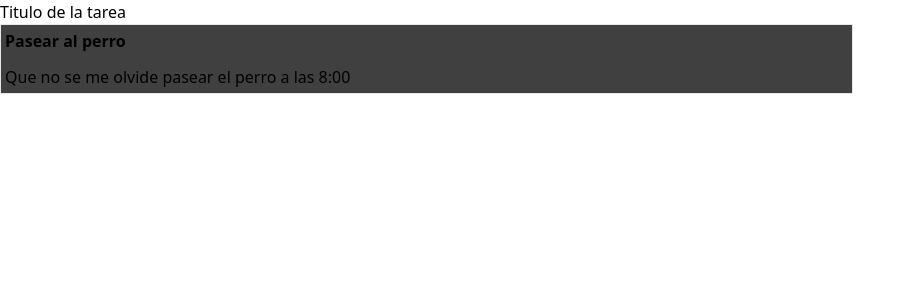
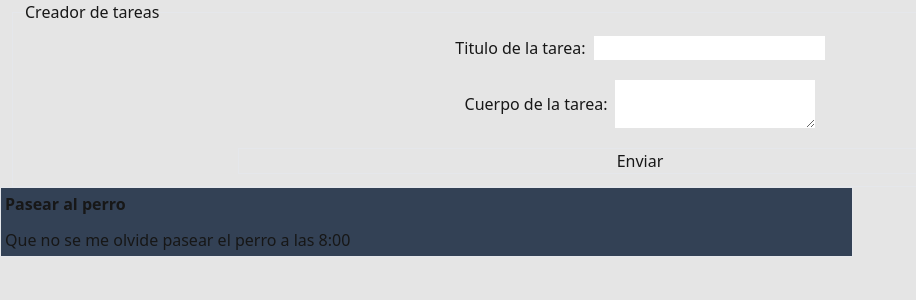
Before and after one commit to SirMarkus73/aprendiendo-react, a React (Vite) app in the folder projects/01-todo/: page / in a window 1280 px wide. Shown: the top 300 px of the page, without its empty margins (0-916 px from the left). Built offline with nearby package versions, Linux system fonts and the light colour scheme.

Commit message:
Ahora toma los valores del formulario

```diff
--- a/projects/01-todo/index.html
+++ b/projects/01-todo/index.html
@@ -1,5 +1,5 @@
 <!doctype html>
-<html lang="en">
+<html lang="es">
     <head>
         <meta charset="UTF-8" />
         <link rel="icon" type="image/svg+xml" href="/vite.svg" />
--- a/projects/01-todo/package.json
+++ b/projects/01-todo/package.json
@@ -11,9 +11,11 @@
     },
     "dependencies": {
         "eslint-config-prettier": "^9.1.0",
+        "install": "^0.13.0",
         "prop-types": "^15.8.1",
         "react": "^18.2.0",
-        "react-dom": "^18.2.0"
+        "react-dom": "^18.2.0",
+        "react-hook-form": "^7.51.4"
     },
     "devDependencies": {
         "@types/react": "^18.2.66",
--- a/projects/01-todo/src/components/Task.jsx
+++ b/projects/01-todo/src/components/Task.jsx
@@ -3,7 +3,9 @@ import PropTypes from "prop-types"
 export function Task({ title, children }) {
     return (
         <article
-            className={"flex w-2/3 flex-col gap-3 border bg-neutral-700 p-1 "}
+            className={
+                "flex w-2/3 flex-col gap-3 border bg-slate-700 p-1 dark:bg-neutral-700"
+            }
         >
             <h2 className={"font-bold"}>{title}</h2>
             <p>{children}</p>
--- a/projects/01-todo/src/components/TaskCreator.jsx
+++ b/projects/01-todo/src/components/TaskCreator.jsx
@@ -1,10 +1,52 @@
+import { useForm } from "react-hook-form"
+
 export function TaskCreator() {
+    const { register, handleSubmit } = useForm()
+
+    function sendForm(data) {
+        const task = {
+            title: data.title,
+            description: data.description,
+        }
+
+        console.log(task)
+    }
+
     return (
-        <form>
-            <label>
-                Titulo de la tarea
-                <input type={"text"} />
-            </label>
-        </form>
+        <fieldset className={"mx-3 border p-3"}>
+            <legend>Creador de tareas</legend>
+            <form
+                className={"mx-3 flex flex-col items-center gap-5"}
+                onSubmit={handleSubmit(sendForm)}
+            >
+                <label className={"flex items-center gap-2"}>
+                    Titulo de la tarea:
+                    <input
+                        type={"text"}
+                        name={"title"}
+                        {...register("title")}
+                        className={"text-black"}
+                    />
+                </label>
+
+                <label className={"flex items-center gap-2"}>
+                    Cuerpo de la tarea:
+                    <textarea
+                        name={"description"}
+                        className={"text-black"}
+                        {...register("description")}
+                    />
+                </label>
+
+                <button
+                    type="submit"
+                    className={
+                        "w-2/3 border transition-colors hover:bg-orange-400 dark:hover:bg-neutral-400"
+                    }
+                >
+                    Enviar
+                </button>
+            </form>
+        </fieldset>
     )
 }
--- a/projects/01-todo/src/index.css
+++ b/projects/01-todo/src/index.css
@@ -2,6 +2,6 @@
 @tailwind components;
 @tailwind utilities;
 
-:root {
-    color-scheme: dark light;
+body {
+    @apply dark:bg-neutral-900 bg-neutral-200 text-neutral-900 dark:text-neutral-200
 }
--- a/projects/01-todo/tailwind.config.js
+++ b/projects/01-todo/tailwind.config.js
@@ -2,7 +2,7 @@
 export default {
     content: ["./index.html", "./src/**/*.{js,ts,jsx,tsx}"],
     theme: {
-        extend: {},
+        extend: { darkMode: "selector" },
     },
     plugins: ["prettier-plugin-tailwindcss"],
 }
```
